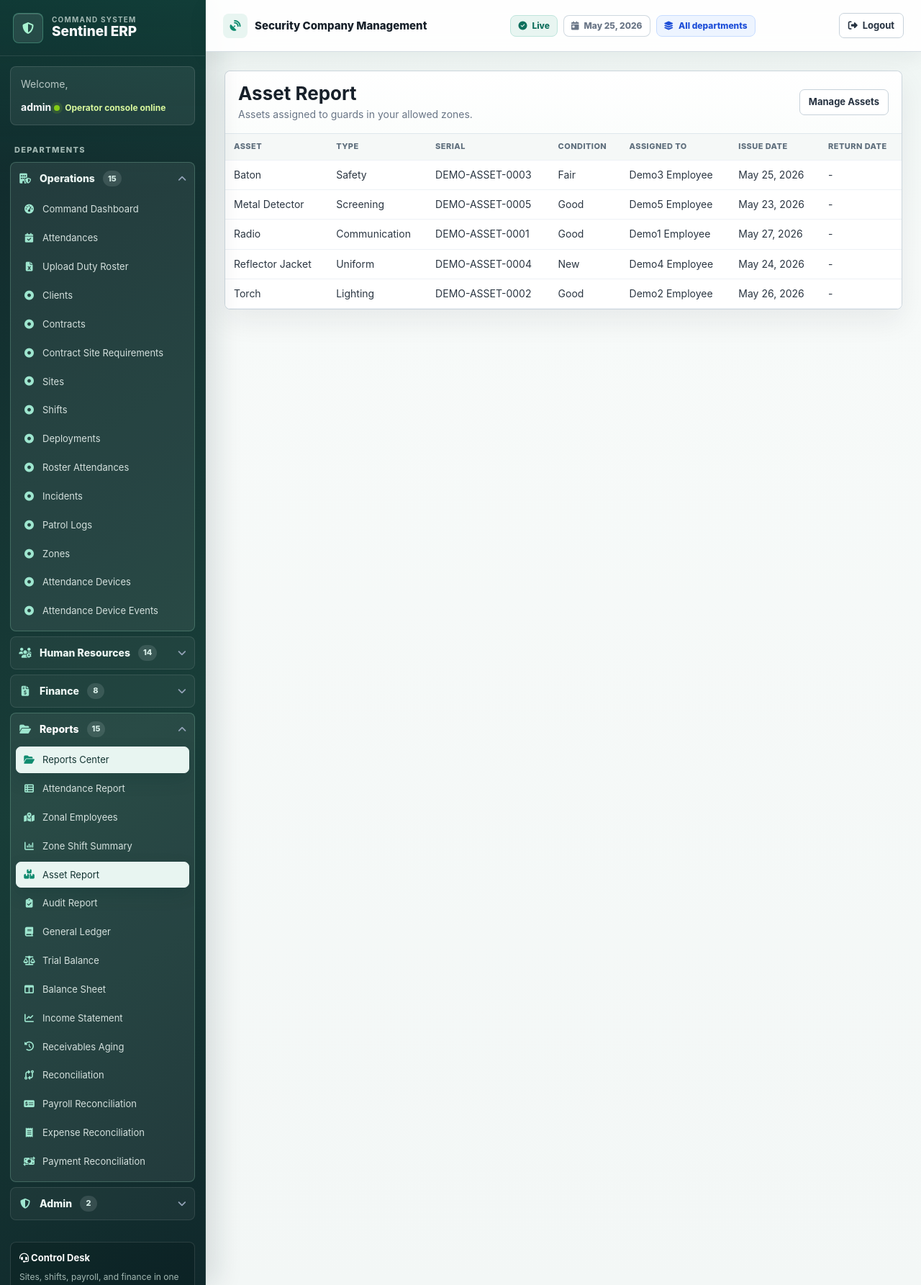
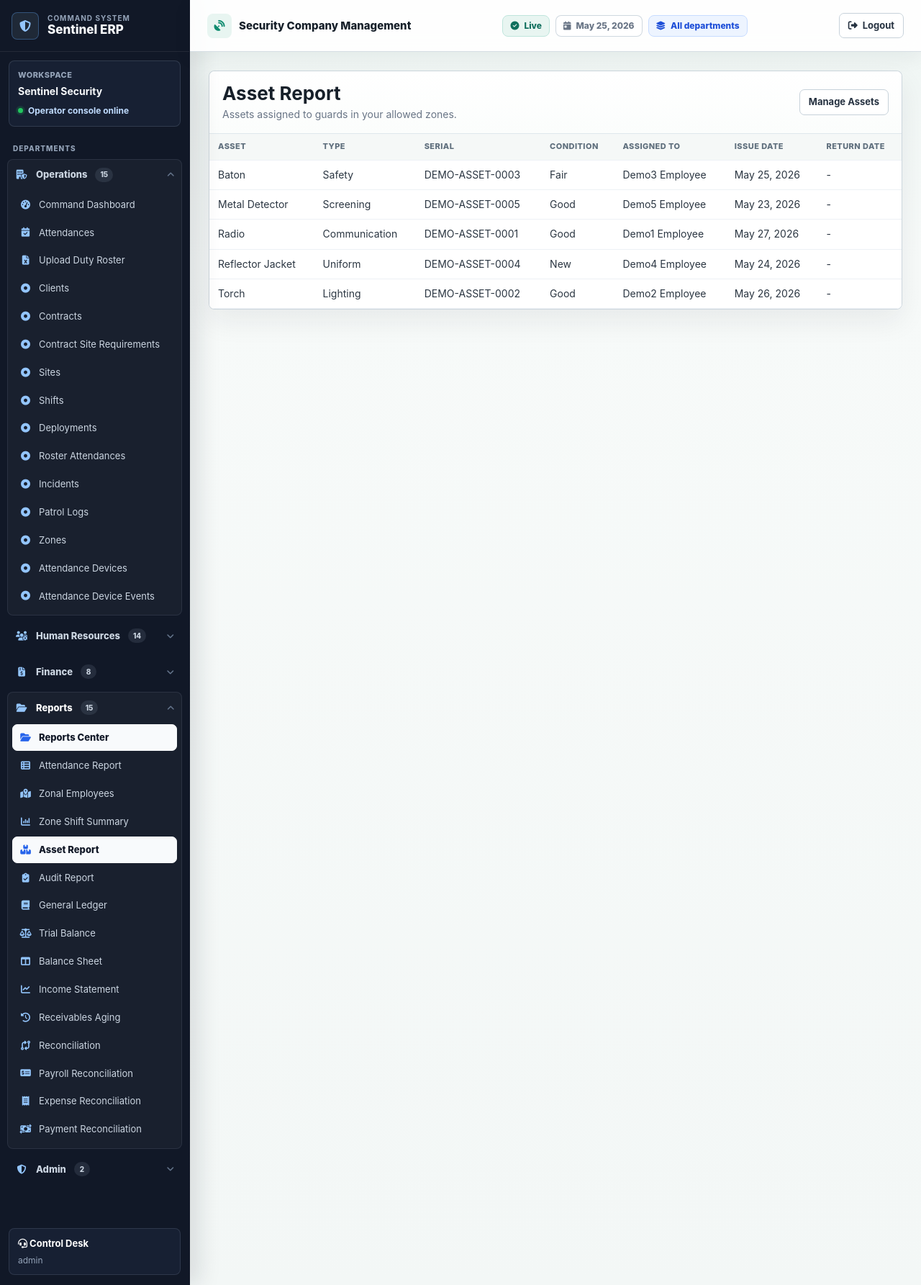
Before and after one commit to Turyatemba-silaj/GuardManagementErp, a Django app: page /reports/assets/ in a window 1280 px wide. Shown: the whole page at 72% size. Run offline with Django 5.2, Linux system fonts and the light colour scheme; data comes from the database, SQL or seed files in the repository; both versions use the stored data as it was after the commit.

Commit message:
all changes

```diff
--- a/core/templates/core/base.html
+++ b/core/templates/core/base.html
@@ -661,137 +661,176 @@
         h1 { font-size: 26px; line-height: 1.14; }
         h2 { font-size: 16px; }
         .erp-shell {
-            grid-template-columns: 286px minmax(0, 1fr);
+            grid-template-columns: 264px minmax(0, 1fr);
         }
         .left_col {
-            background:
-                linear-gradient(180deg, rgba(16, 185, 129, .12), transparent 260px),
-                linear-gradient(145deg, #10282b, #183d38 58%, #10282b);
-            border-right: 1px solid rgba(255, 255, 255, .08);
-            box-shadow: 16px 0 34px rgba(20, 44, 47, .12);
+            display: flex;
+            flex-direction: column;
+            background: #111827;
+            border-right: 1px solid rgba(15, 23, 42, .08);
+            box-shadow: 12px 0 30px rgba(15, 23, 42, .12);
             scrollbar-width: thin;
-            scrollbar-color: rgba(203, 213, 225, .42) transparent;
+            scrollbar-color: rgba(148, 163, 184, .42) transparent;
         }
         .site_title {
-            min-height: 78px;
-            padding: 0 18px;
-            border-bottom-color: rgba(255, 255, 255, .1);
+            min-height: 72px;
+            padding: 0 16px;
+            border-bottom-color: rgba(255, 255, 255, .08);
+            font-size: 17px;
         }
         .site_title i {
-            width: 42px;
-            height: 42px;
-            border: 1px solid rgba(110, 231, 183, .32);
+            width: 38px;
+            height: 38px;
+            border: 1px solid rgba(96, 165, 250, .35);
             border-radius: 8px;
-            background: rgba(232, 245, 241, .1);
-            color: #a7f3d0;
-            box-shadow: inset 0 1px 0 rgba(255,255,255,.16);
+            background: #1f2937;
+            color: #93c5fd;
+            box-shadow: none;
         }
         .site_title span:last-child {
-            line-height: 1.15;
+            min-width: 0;
+            line-height: 1.12;
         }
         .brand-kicker {
-            color: #a2b8b3;
+            color: #94a3b8;
             font-size: 10px;
-            letter-spacing: .12em;
+            letter-spacing: .1em;
         }
         .profile_info {
-            margin: 14px 14px 8px;
-            padding: 14px;
-            border-color: rgba(255,255,255,.12);
-            background: rgba(255, 255, 255, .07);
+            margin: 12px 12px 6px;
+            padding: 12px;
+            border-color: rgba(148, 163, 184, .2);
+            background: #172033;
             border-radius: 8px;
         }
-        .profile_info span { color: #b7c7c4; }
+        .profile_info span {
+            color: #94a3b8;
+            font-size: 11px;
+            font-weight: 800;
+            letter-spacing: .04em;
+            text-transform: uppercase;
+        }
+        .profile_info strong {
+            display: block;
+            min-width: 0;
+            overflow: hidden;
+            text-overflow: ellipsis;
+            white-space: nowrap;
+            color: #f8fafc;
+            font-size: 14px;
+        }
         .operator-status {
-            color: #d9f99d;
+            margin-top: 8px;
+            color: #bfdbfe;
+            font-size: 12px;
         }
         .operator-status::before {
-            background: #84cc16;
-            box-shadow: 0 0 0 4px rgba(132, 204, 22, .16);
+            width: 7px;
+            height: 7px;
+            background: #22c55e;
+            box-shadow: 0 0 0 3px rgba(34, 197, 94, .16);
         }
         .menu_section {
-            padding: 12px;
+            flex: 1;
+            min-height: 0;
+            padding: 10px 10px 12px;
+            overflow-y: auto;
         }
         .menu_section h3 {
-            padding: 8px 8px 10px;
-            color: #a2b8b3;
-            letter-spacing: .12em;
+            padding: 8px 8px 9px;
+            color: #94a3b8;
+            letter-spacing: .1em;
+            font-size: 10px;
         }
         .department-menu {
-            gap: 7px;
-            padding: 0 2px 18px;
+            gap: 6px;
+            padding: 0 0 8px;
         }
         .department-group {
-            border-color: rgba(255, 255, 255, .1);
+            border: 1px solid transparent;
             border-radius: 8px;
-            background: rgba(255, 255, 255, .045);
+            background: transparent;
+            overflow: hidden;
         }
         .department-group[open] {
-            background: rgba(255, 255, 255, .075);
-            border-color: rgba(167, 243, 208, .22);
+            background: rgba(255, 255, 255, .035);
+            border-color: rgba(148, 163, 184, .14);
         }
         .department-group summary {
-            min-height: 44px;
-            padding: 10px 11px;
-            color: #edf7f4;
+            min-height: 42px;
+            padding: 9px 10px;
+            color: #cbd5e1;
+            font-size: 13px;
+            font-weight: 800;
+        }
+        .department-group summary::after {
+            color: #64748b;
+            font-size: 12px;
         }
         .department-group summary > i,
         .department-links i,
         .side-menu i {
-            color: #9ee6cf;
+            color: #93c5fd;
         }
         .department-group.is-active summary {
             color: #ffffff;
         }
         .department-count {
-            background: rgba(232, 245, 241, .12);
-            color: #d7ede7;
+            min-width: 22px;
+            min-height: 20px;
+            background: rgba(148, 163, 184, .14);
+            color: #cbd5e1;
+            font-size: 10px;
         }
         .department-links {
-            gap: 3px;
-            padding: 2px 7px 9px;
+            gap: 2px;
+            padding: 2px 6px 8px;
         }
         .department-links a,
         .side-menu a {
+            min-height: 36px;
+            padding: 8px 9px;
             border-radius: 7px;
-            color: #d5e1de;
-            transition: background .16s ease, border-color .16s ease, color .16s ease, transform .16s ease;
+            color: #cbd5e1;
+            font-size: 13px;
+            transition: background .16s ease, border-color .16s ease, color .16s ease;
         }
         .department-links a:hover,
         .department-links a:focus,
         .side-menu a:hover,
         .side-menu a:focus {
-            background: rgba(232, 245, 241, .12);
-            border-color: rgba(232, 245, 241, .14);
+            background: rgba(255, 255, 255, .07);
+            border-color: rgba(148, 163, 184, .16);
             color: #ffffff;
         }
         .department-links a.active,
         .side-menu a.active {
-            background: #e8f5f1;
-            border-color: #e8f5f1;
-            color: #123331;
-            box-shadow: 0 10px 22px rgba(5, 46, 42, .18);
+            background: #f8fafc;
+            border-color: #f8fafc;
+            color: #111827;
+            box-shadow: none;
+            font-weight: 800;
         }
         .department-links a.active i,
         .side-menu a.active i {
-            color: #0f8b6f;
+            color: #2563eb;
         }
         .sidebar-footer {
-            margin: 0 14px 16px;
-            padding: 12px;
-            border: 1px solid rgba(255,255,255,.12);
+            margin: 0 12px 14px;
+            padding: 11px 12px;
+            border: 1px solid rgba(148, 163, 184, .18);
             border-radius: 8px;
-            background: rgba(3, 17, 19, .2);
-            color: #d7ede7;
+            background: #172033;
+            color: #cbd5e1;
             display: grid;
-            gap: 8px;
+            gap: 5px;
         }
         .sidebar-footer strong {
             font-size: 13px;
             color: #ffffff;
         }
         .sidebar-footer span {
-            color: #a2b8b3;
+            color: #94a3b8;
             font-size: 12px;
         }
         .right_col {
@@ -997,8 +1036,16 @@
                 <span><span class="brand-kicker">Command System</span>Sentinel ERP</span>
             </a>
             <div class="profile_info">
-                <span>Welcome,</span>
-                <strong>{% if request.user.is_authenticated %}{{ request.user.get_username }}{% else %}Guest{% endif %}</strong>
+                <span>{% if current_tenant %}Workspace{% else %}Signed in{% endif %}</span>
+                <strong>
+                    {% if current_tenant %}
+                        {{ current_tenant.name }}
+                    {% elif request.user.is_authenticated %}
+                        {{ request.user.get_username }}
+                    {% else %}
+                        Guest
+                    {% endif %}
+                </strong>
                 <div class="operator-status">Operator console online</div>
             </div>
             <nav class="menu_section" aria-label="Department navigation">
@@ -1027,7 +1074,7 @@
             </nav>
             <div class="sidebar-footer">
                 <strong><i class="fa-solid fa-headset"></i> Control Desk</strong>
-                <span>Sites, shifts, payroll, and finance in one secured workspace.</span>
+                <span>{% if request.user.is_authenticated %}{{ request.user.get_username }}{% else %}Guest access{% endif %}</span>
             </div>
         </aside>
         <section class="right_col">
```
Also changed, not shown: db.sqlite3.
